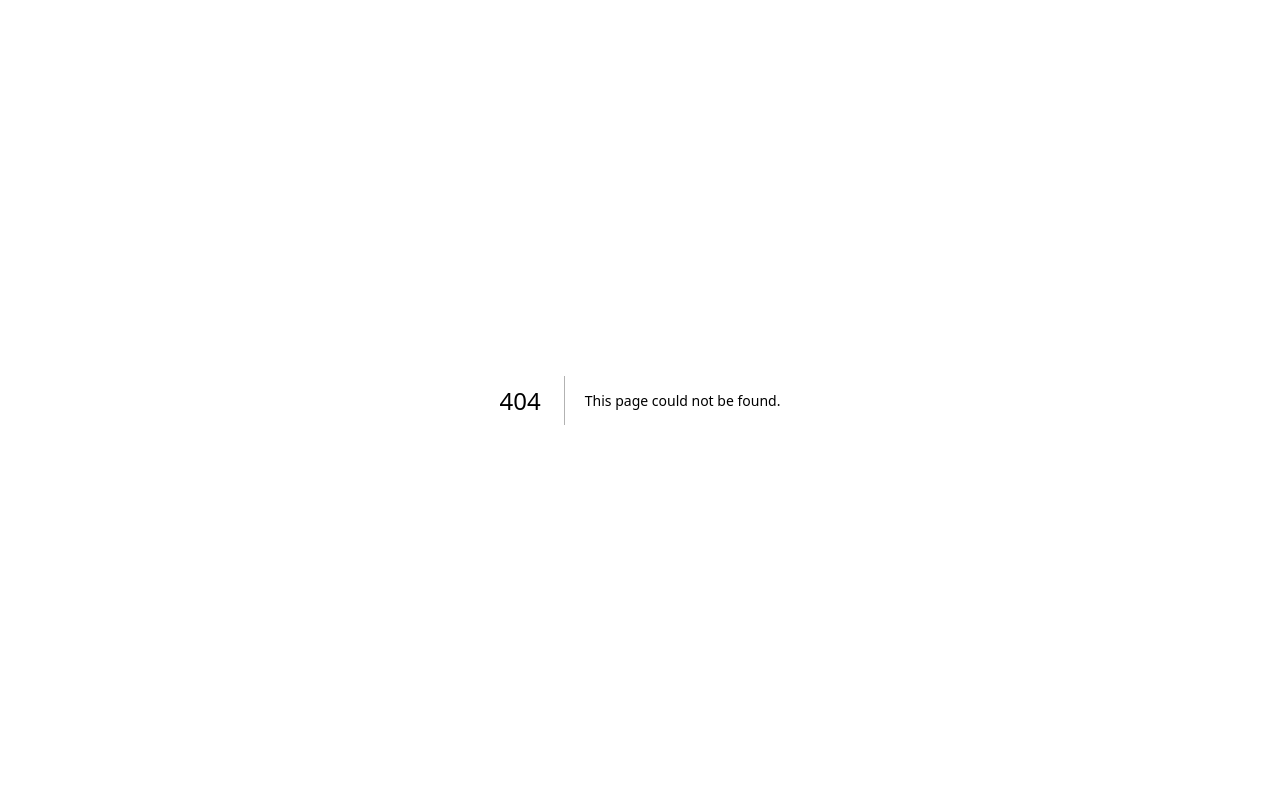
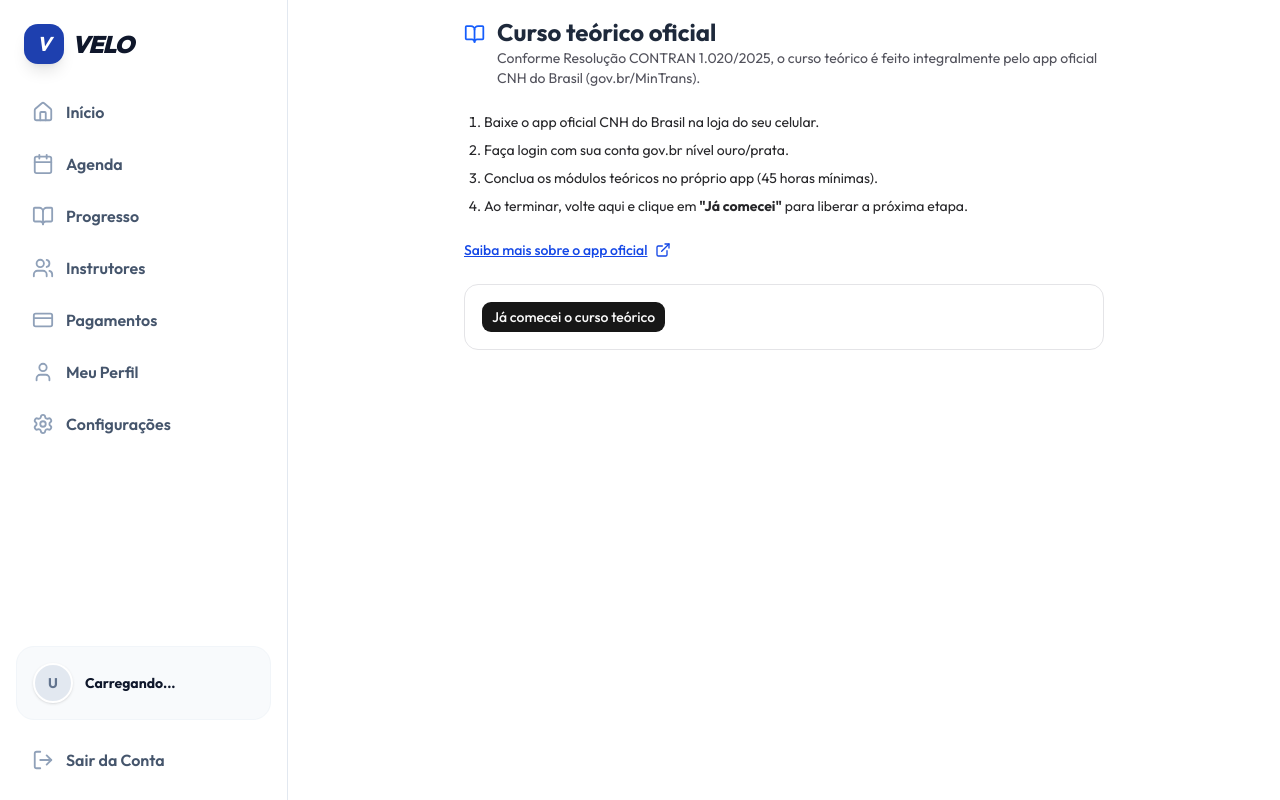
Before and after one commit to Joao-Assis1/velo-front-end, a Next.js app: page /app/student/theory-course in a window 1280 px wide. Before the commit this address had no page. Built offline with nearby package versions, Linux system fonts and the light colour scheme; no server answers.

Commit message:
adiciona(journey-front): rota theory-course

```diff
--- /dev/null
+++ b/src/app/app/student/theory-course/page.tsx
@@ -0,0 +1,90 @@
+"use client";
+import { useState } from "react";
+import { useJourney, useInvalidateJourney } from "@/hooks/useJourney";
+import { startTheoryCourse } from "@/lib/api/stages";
+import { Button } from "@/components/ui/button";
+import { ExternalLink, BookOpen } from "lucide-react";
+
+const APP_CNH_BRASIL = "https://www.gov.br/transportes/cnh-do-brasil";
+
+export default function TheoryCoursePage() {
+  const journey = useJourney();
+  const invalidate = useInvalidateJourney();
+  const [busy, setBusy] = useState(false);
+  const [error, setError] = useState<string | null>(null);
+
+  const alreadyStarted =
+    journey.data?.stage &&
+    journey.data.stage !== "REGISTERED" &&
+    journey.data.stage !== "THEORY_COURSE_IN_PROGRESS";
+
+  const started = journey.data?.stage === "THEORY_COURSE_IN_PROGRESS";
+
+  async function handleStart() {
+    setBusy(true);
+    setError(null);
+    try {
+      await startTheoryCourse();
+      await invalidate();
+    } catch (e: any) {
+      setError(e?.message ?? "Erro ao registrar início do curso.");
+    } finally {
+      setBusy(false);
+    }
+  }
+
+  return (
+    <main className="mx-auto flex w-full max-w-2xl flex-col gap-6 p-4">
+      <header className="flex items-start gap-3">
+        <BookOpen className="mt-1 h-7 w-7 text-blue-600" aria-hidden />
+        <div>
+          <h1 className="text-2xl font-bold">Curso teórico oficial</h1>
+          <p className="text-sm text-zinc-600">
+            Conforme Resolução CONTRAN 1.020/2025, o curso teórico é feito
+            integralmente pelo app oficial CNH do Brasil (gov.br/MinTrans).
+          </p>
+        </div>
+      </header>
+
+      <ol className="ml-5 list-decimal space-y-2 text-sm text-zinc-800">
+        <li>Baixe o app oficial CNH do Brasil na loja do seu celular.</li>
+        <li>Faça login com sua conta gov.br nível ouro/prata.</li>
+        <li>Conclua os módulos teóricos no próprio app (45 horas mínimas).</li>
+        <li>
+          Ao terminar, volte aqui e clique em{" "}
+          <strong>"Já comecei"</strong> para liberar a próxima etapa.
+        </li>
+      </ol>
+
+      <a
+        href={APP_CNH_BRASIL}
+        target="_blank"
+        rel="noreferrer"
+        className="inline-flex items-center gap-2 text-sm font-medium text-blue-700 underline"
+      >
+        Saiba mais sobre o app oficial{" "}
+        <ExternalLink className="h-4 w-4" aria-hidden />
+      </a>
+
+      <div className="rounded-xl border border-zinc-200 bg-white p-4">
+        {started ? (
+          <p className="text-sm text-emerald-700">
+            Você marcou o curso teórico como iniciado. Próximo passo: abrir o
+            processo RENACH no DETRAN-MS.
+          </p>
+        ) : alreadyStarted ? (
+          <p className="text-sm text-zinc-600">Você já avançou desta etapa.</p>
+        ) : (
+          <Button onClick={handleStart} disabled={busy}>
+            {busy ? "Registrando…" : "Já comecei o curso teórico"}
+          </Button>
+        )}
+        {error && (
+          <p role="alert" className="mt-2 text-sm text-rose-600">
+            {error}
+          </p>
+        )}
+      </div>
+    </main>
+  );
+}
```
